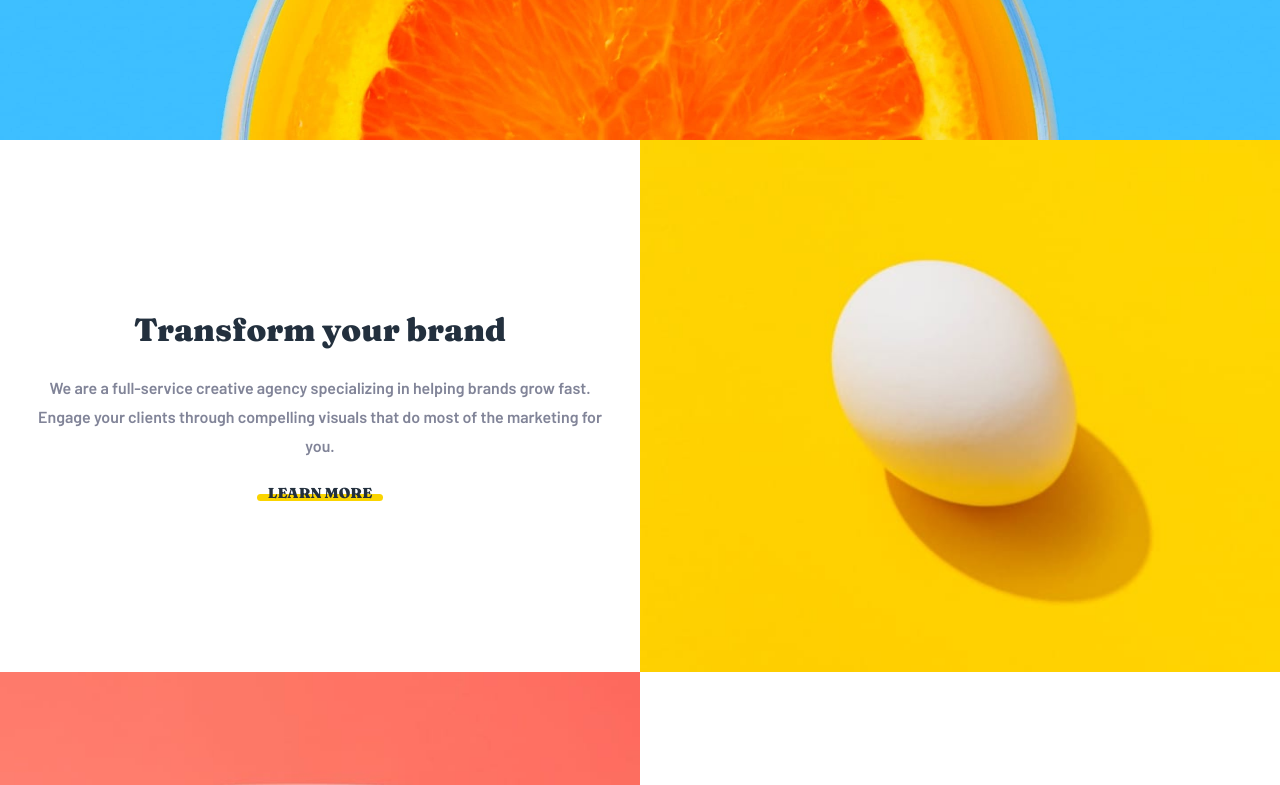
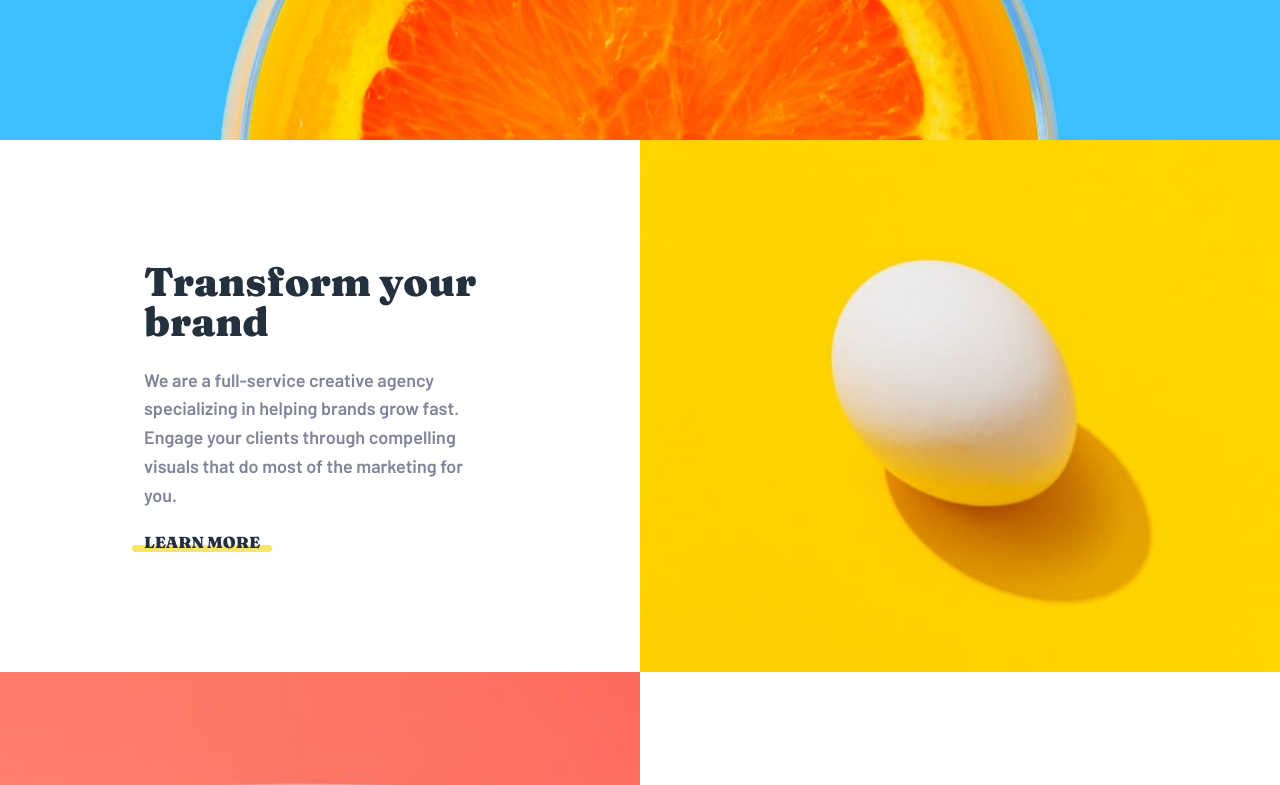
Before and after one commit to YerikAH/sunny-agency-frontend-mentor, a React (Vite) app: page / in a window 1280 px wide. Shown: the part 660-1445 px from the top of the page. Built offline with nearby package versions, Linux system fonts and the light colour scheme.

Commit message:
end section two

```diff
--- a/src/styles/seccion_two_style.ts
+++ b/src/styles/seccion_two_style.ts
@@ -36,18 +36,33 @@ export const GridInfo = styled.div`
 
   @media (min-width: 720px) {
     grid-area: ${(props) => props.className && props.className};
+    align-items: start;
+  }
+  @media (min-width: 1000px) {
+    padding: 0 7rem;
+  }
+  @media (min-width: 1200px) {
+    padding: 0 9rem;
   }
 `;
 export const InfoTitle = styled.h2`
   font: normal normal 900 2rem/2.5rem var(--font-fraunces);
   color: var(--very-dark-desaturated-blue);
   text-align: center;
+  @media (min-width: 720px) {
+    text-align: left;
+    font-size: 2.5rem;
+  }
 `;
 export const InfoText = styled.p`
   font: normal normal 500 1rem/1.8rem var(--font-barlow);
   color: var(--dark-grayish-blue);
   text-align: center;
   margin: 1.5rem 0;
+  @media (min-width: 720px) {
+    text-align: left;
+    font-size: 1.125rem;
+  }
 `;
 export const InfoLink = styled.a`
   font: normal normal 900 0.9rem/1rem var(--font-fraunces);
@@ -63,7 +78,17 @@ export const InfoLink = styled.a`
     background-color: ${(props) =>
       props.className && `var(--${props.className})`};
     left: -10%;
-    bottom: 0;
+    bottom: -2px;
     z-index: -1;
+    opacity: 0.6;
+    transition: 0.3s;
+  }
+
+  @media (min-width: 720px) {
+    font-size: 1rem;
+  }
+
+  &:hover::before {
+    opacity: 1;
   }
 `;
```
Also changed, not shown: src/components/SectionTwo.tsx (+1 -9 lines).
